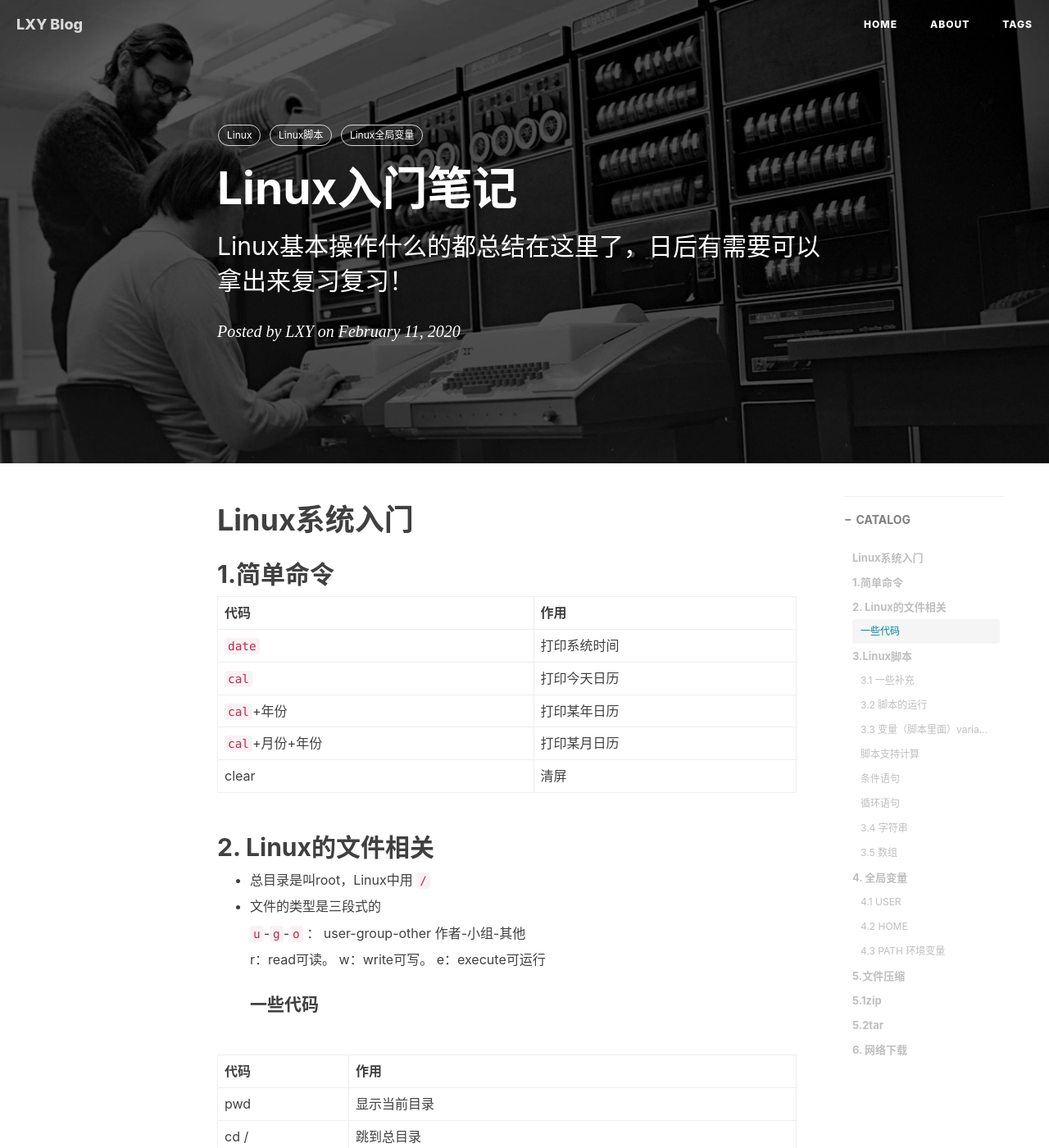
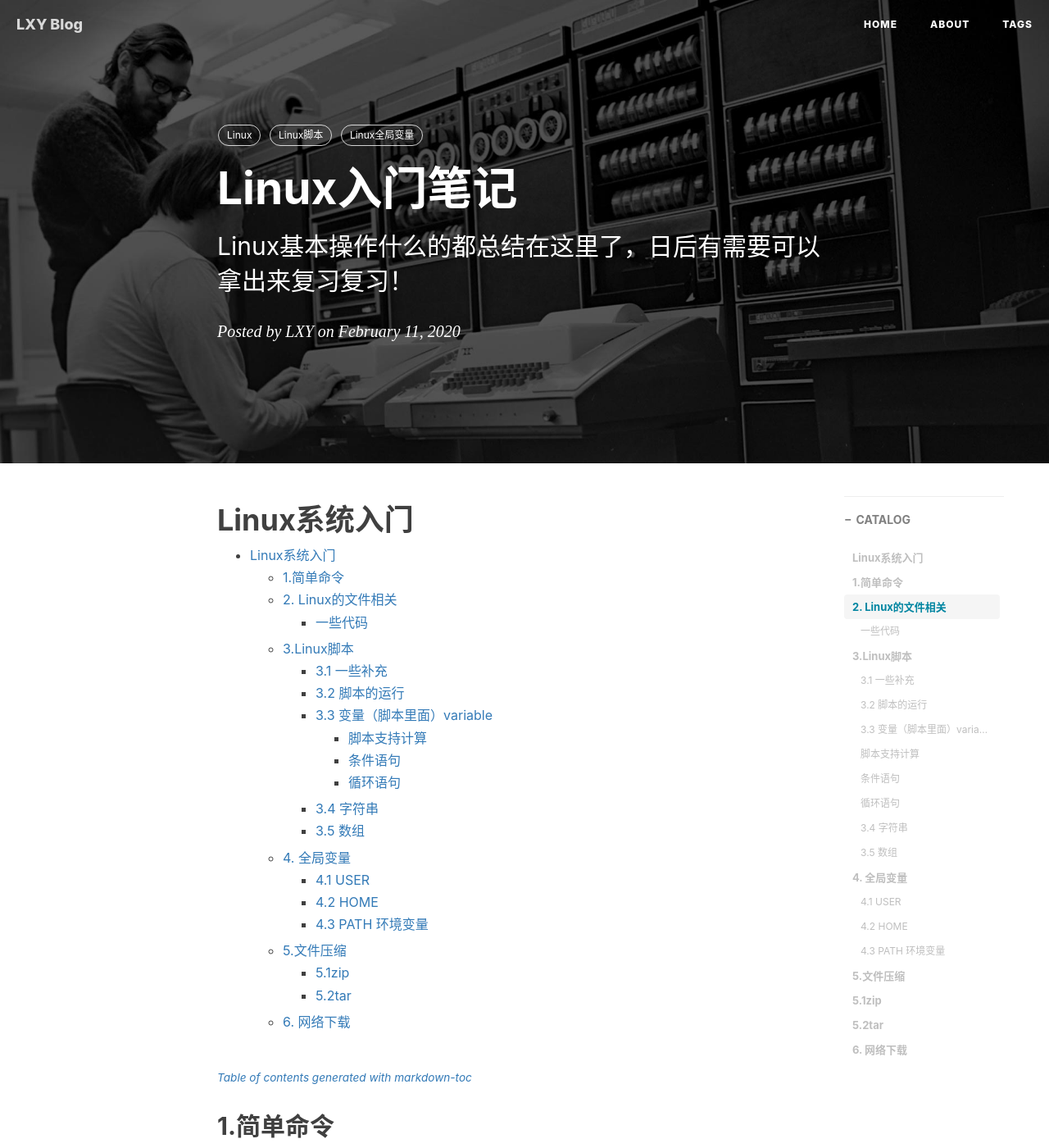
Before and after one commit to LXY-freshman/LXY-freshman.github.io, a Jekyll site: the page built from _posts/2020-02-11-Linux入门学习笔记.md, in a window 1280 px wide and 1400 px high. Shown: the whole window at 82% size. Built offline with Jekyll 4.4.1, drawn with Linux system fonts in a browser that asks for light colours; nearby versions of some CDN libraries; comment, search, counter and statistics services are not loaded.

Commit message:
Update 2020-02-11-Linux入门学习笔记.md

```diff
--- a/_posts/2020-02-11-Linux入门学习笔记.md
+++ b/_posts/2020-02-11-Linux入门学习笔记.md
@@ -13,6 +13,30 @@ tags:
 ---
 
 # Linux系统入门
+
+- [Linux系统入门](#linux----)
+  * [1.简单命令](#1----)
+  * [2. Linux的文件相关](#2-linux-----)
+      - [一些代码](#----)
+  * [3.Linux脚本](#3linux--)
+      - [3.1 一些补充](#31-----)
+      - [3.2 脚本的运行](#32------)
+      - [3.3 变量（脚本里面）variable](#33---------variable)
+        * [脚本支持计算](#------)
+        * [条件语句](#----)
+        * [循环语句](#----)
+      - [3.4 字符串](#34----)
+      - [3.5 数组](#35---)
+  * [4. 全局变量](#4-----)
+      - [4.1 USER](#41-user)
+      - [4.2  HOME](#42--home)
+      - [4.3 PATH 环境变量](#43-path-----)
+  * [5.文件压缩](#5----)
+    + [5.1zip](#51zip)
+    + [5.2tar](#52tar)
+  * [6. 网络下载](#6-----)
+
+<small><i><a href='http://ecotrust-canada.github.io/markdown-toc/'>Table of contents generated with markdown-toc</a></i></small>
 
 
 
```
